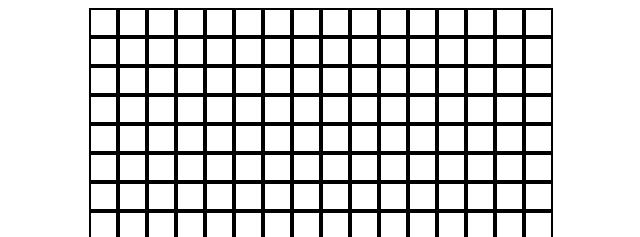
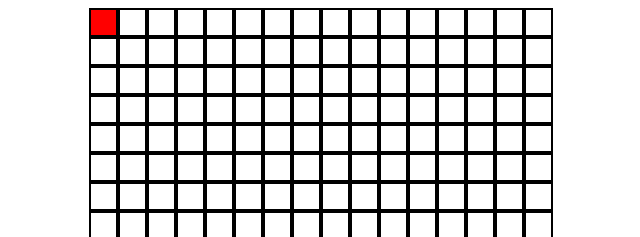
Before and after one commit to Pl3ss/Etch-a-Sketch, a plain HTML site: page index.html in a window 1280 px wide. In both pictures the pointer is over the element 422 px from the left and 22 px from the top of the page. Shown: the top 237 px of the page, 319-959 px from the left. Drawn offline with Linux system fonts and the light colour scheme.

Commit message:
Succeeded in adding hover effect on grids

```diff
--- a/index.css
+++ b/index.css
@@ -10,4 +10,9 @@
     border-color: black;
     border-width: 2px;
     border-style: solid;
+    transition: all 1s linear;
 }
+
+.grid:hover {
+    background-color: red;
+}
--- a/index.js
+++ b/index.js
@@ -1,9 +1,11 @@
 let container = document.getElementById('container');
+
 
 function createDiv(){
 for (let i = 1; i<=16; i++) {
     let div = document.createElement('div');
     div.className = 'gridHolder';
+
     for (let j=1 ; j<=16; j++){
         let div2 = document.createElement('div');
         div2.className ='grid';
```
Also changed, not shown: 1 other file.
